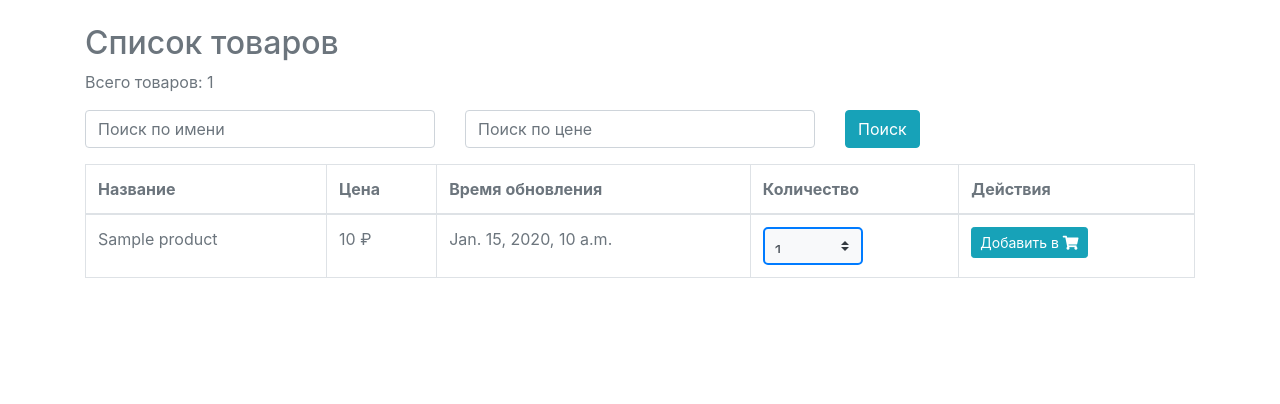
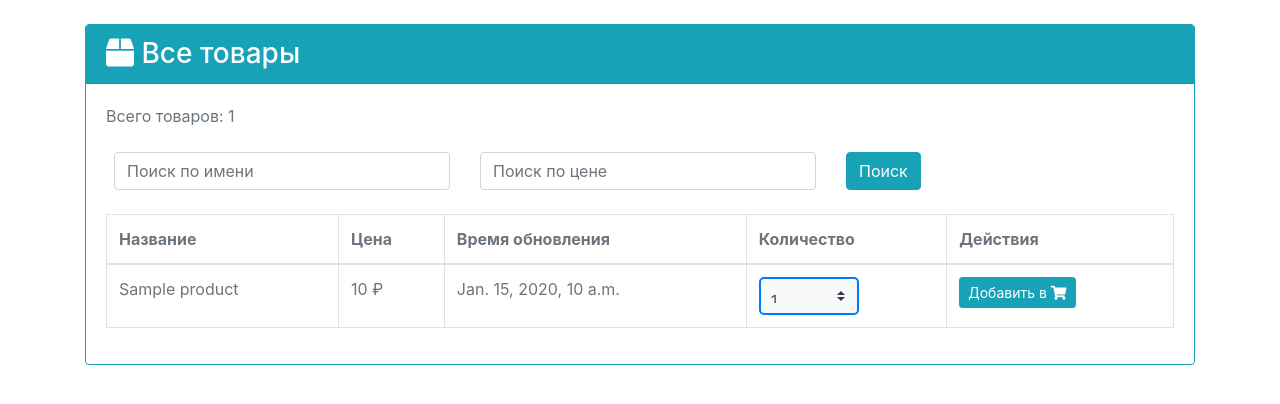
Before and after one commit to hottabuch1987/perfumerforyou, a Django app: template product/templates/product/product_list.html in a window 1280 px wide. Shown: the top 404 px of the page. Run offline with Django 4.2, Linux system fonts and the light colour scheme; the template is opened without the code that fills it: most values are stand-ins (such as "Sample title", 1, 10 or a date in 2020); some libraries are stand-ins or nearby versions.

Commit message:
fix adaptive

```diff
--- a/config/settings.py
+++ b/config/settings.py
@@ -142,7 +142,7 @@ USE_TZ = True
 
 
 STATIC_URL = '/static/'
-# STATIC_ROOT = os.path.join(BASE_DIR, "static")
+#STATIC_ROOT = os.path.join(BASE_DIR, "staticfiles")
 STATICFILES_DIRS = [os.path.join(BASE_DIR, 'static')]
 
 MEDIA_URL = '/media/'
--- a/config/wsgi.py
+++ b/config/wsgi.py
@@ -14,4 +14,4 @@ from django.core.wsgi import get_wsgi_application
 os.environ.setdefault('DJANGO_SETTINGS_MODULE', 'config.settings')
 
 application = get_wsgi_application()
-ALLOWED_HOSTS = ['arik1987as.pythonanywhere.com']
+#ALLOWED_HOSTS = ['arik1987as.pythonanywhere.com']
--- a/orders/templates/orders/detail_order.html
+++ b/orders/templates/orders/detail_order.html
@@ -4,11 +4,12 @@
 {% block content %}
 
 <div class="container mt-4">
-  <div class="card border-0">
+  <div class="card border-info">
     <div class="card-header bg-info text-white">
       <h3 class="mb-0">Заказ №{{ order.order_number }}</h3>
     </div>
     <div class="card-body text-secondary">
+      <div class="table-responsive">
         <div class="row mb-4">
           <div class="col-md-6">
             <p class="mb-1"><strong>Статус:</strong> {{ order.get_status_display }}</p>
@@ -18,6 +19,8 @@
             <p class="mb-1"><strong>Покупатель:</strong> {{ order.full_name }}</p>
           </div>
         </div>
+
+
 
         <table class="table table-bordered">
           <thead class="thead-light">
@@ -67,5 +70,6 @@
       </div>
     </div>
   </div>
+</div>
 
 {% endblock %}
--- a/orders/templates/orders/list_order.html
+++ b/orders/templates/orders/list_order.html
@@ -6,7 +6,7 @@
 <div class="container mt-4">
     <div class="card border-info">
         <div class="card-header bg-info text-white">
-            <h3 class="mb-0"><i class="fas fa-box"></i> Мои заказы</h3>
+            <h3 class="mb-0"><i class="fas fa-receipt"></i> Мои заказы</h3>
         </div>
 
         <div class="card-body">
--- a/product/templates/product/product_list.html
+++ b/product/templates/product/product_list.html
@@ -5,24 +5,30 @@
 
 <div class="container mt-4">
     {% if products %}
-        <h2 class="text-secondary">Список товаров</h2>
+    <div class="card border-info">
+        <div class="card-header bg-info text-white">
+            <h3 class="mb-0"><i class="fas fa-box"></i> Все товары</h3>
+        </div>
+
+            <!--  -->
+        <div class="card-body">
+            <div class="table-responsive">
                 <p class="text-secondary">Всего товаров: {{ products|length }}</p>
-
                 <form method="get" action="{% url 'products:list' %}" class="mb-3">
                     <div class="row g-3">
                         <div class="col-sm-12 col-md-4">
-                    <input type="text" name="name_query" value="{{ name_query|default:'' }}" placeholder="Поиск по имени" class="form-control" />
+                            <input type="text" name="name_query" value="{{ name_query|default:'' }}" placeholder="Поиск по имени" class="form-control m-2" />
                         </div>
                         <div class="col-sm-12 col-md-4">
-                    <input type="text" name="price_query" value="{{ price_query|default:'' }}" placeholder="Поиск по цене" class="form-control" />
+                            <input type="text" name="price_query" value="{{ price_query|default:'' }}" placeholder="Поиск по цене" class="form-control m-2" />
                         </div>
                         <div class="col-sm-12 col-md-4">
-                    <button type="submit" class="btn btn-info w-30">Поиск</button>
+                            <button type="submit" class="btn btn-info w-30 m-2">Поиск</button>
                         </div>
                     </div>
                 </form>
 
-        <table class="table table-bordered text-secondary">
+                <table class="table table-bordered table-hove text-secondary">
                     <thead>
                         <tr>
                             <th>Название</th>
@@ -77,7 +83,9 @@
                 </form>
         {% endif %}
             </div>
-
+        </div>
+    </div>
+</div>
 <script>
     $(document).on('click', '.add-button', function (e) {
         e.preventDefault();
```
Also changed, not shown: cart/templates/cart/cart-view.html (+10 -4 lines). Lines whose indentation alone changed are shown as unchanged.
